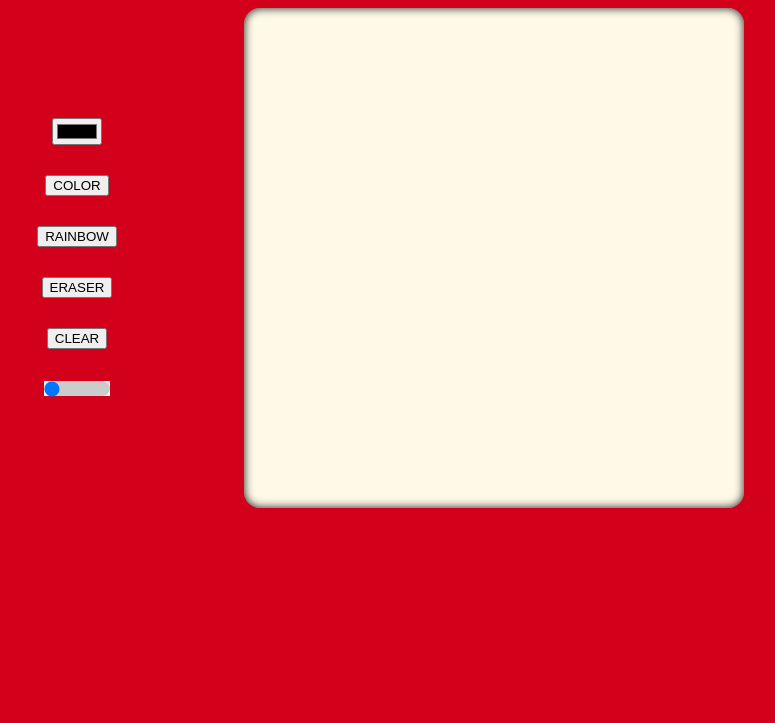
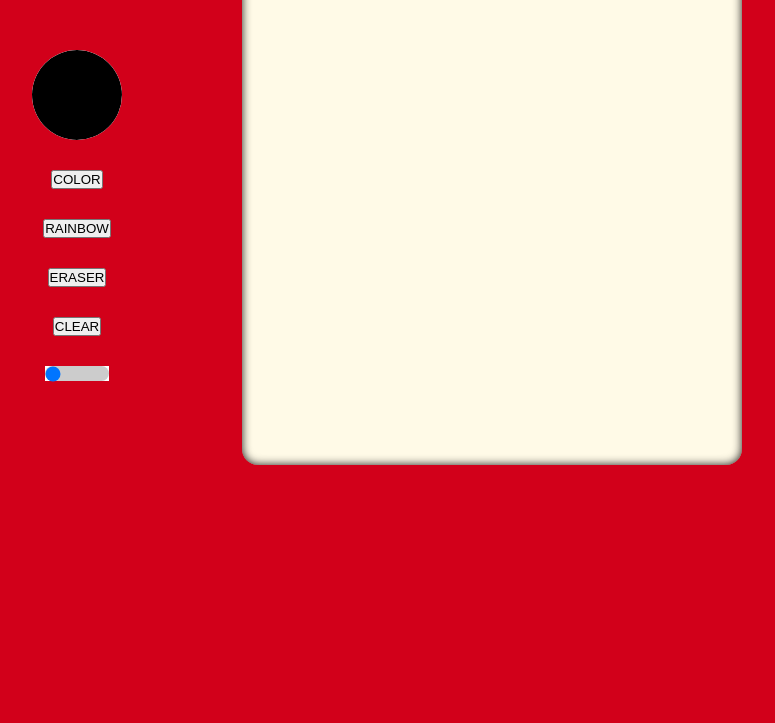
Before and after one commit to JRSasan/etch-a-sketch, a plain HTML site: page index.html in a window 1280 px wide. Shown: the part 77-800 px from the top of the page, without its empty margins (263-1038 px from the left). Drawn offline with Linux system fonts and the light colour scheme.

Commit message:
Add style to color picker

```diff
--- a/style.css
+++ b/style.css
@@ -3,8 +3,12 @@
     src: url(asset/font/HelloEtchASketch.ttf);
 }
 
-* {
-    box-sizing: border-box;
+*,
+*::before,
+*::after {
+  box-sizing: border-box;
+  padding: 0;
+  margin: 0;
 }
 
 body {
@@ -31,6 +35,28 @@ main {
     justify-content: center;
     align-items: center;
     gap: 30px;
+}
+
+.color-picker {
+    -webkit-appearance: none;
+    -moz-appearance: none;
+    appearance: none;
+    border: none;
+    width: 90px;
+    height: 90px;
+    border-radius: 50%;
+    cursor: pointer;
+    outline: none;
+}
+
+.color-picker::-webkit-color-swatch {
+    border-radius: 50%;
+    border: none;
+    box-shadow: rgba(0, 0, 0, 0.24) 0px 3px 8px;
+}
+
+.color-picker::-webkit-color-swatch-wrapper {
+    padding: 0;
 }
 
 .grid-size-slider {
```
